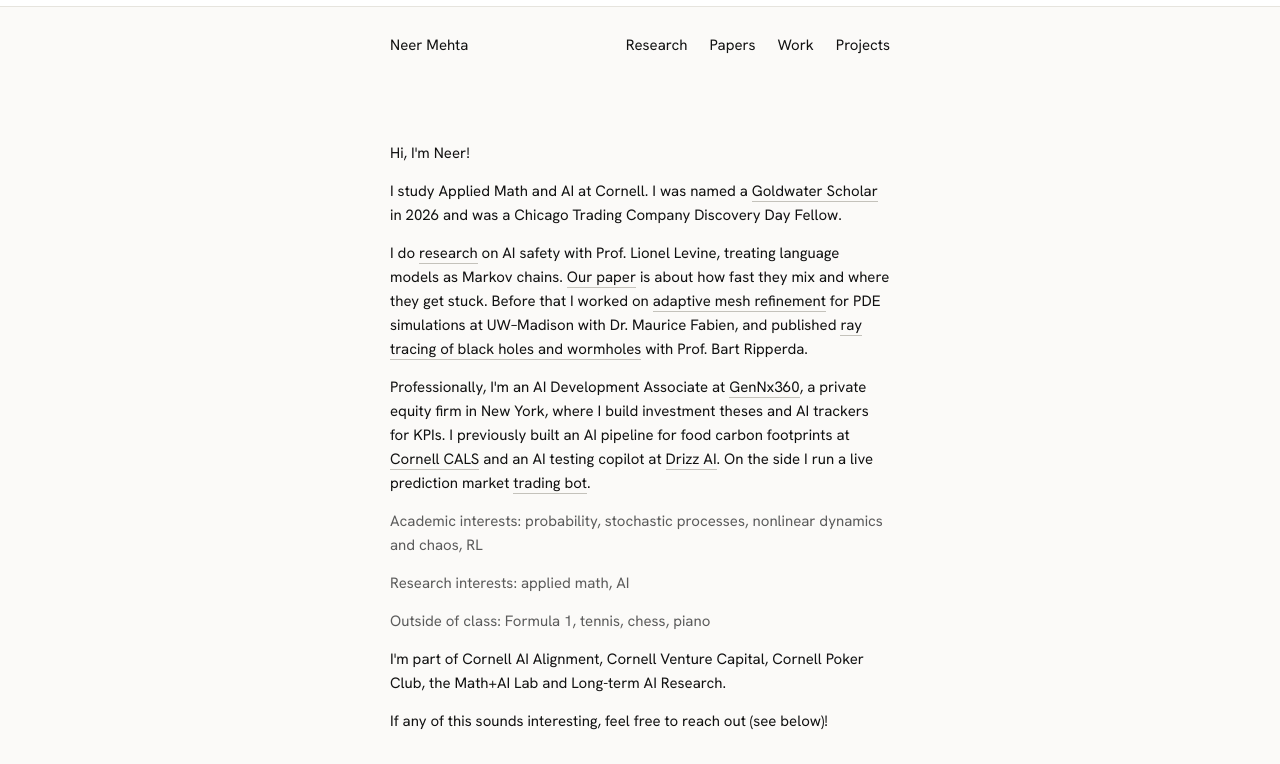
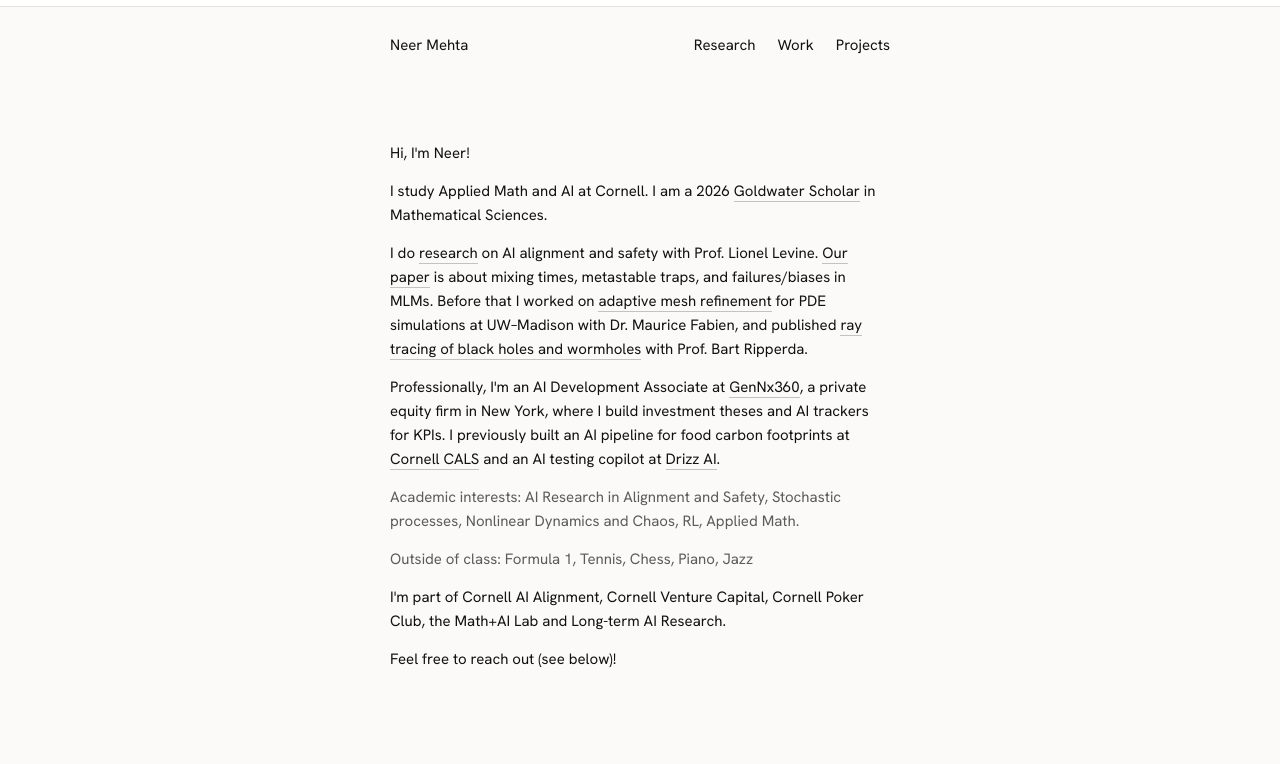
Before and after one commit to Neer-Mehta/Neer-Mehta.github.io, a plain HTML site: page index.html in a window 1280 px wide. Shown: the part 36-800 px from the top of the page. Drawn offline with Linux system fonts and the light colour scheme.

Commit message:
Merge Research and Papers into one page; update landing intro
Co-Authored-By: Claude Sonnet 5.5 <noreply@anthropic.com>

```diff
--- a/index.html
+++ b/index.html
@@ -55,6 +55,7 @@ h1 { font-size: 15px; font-weight: 500; line-height: 24px; }
 .page .desc { color: var(--fg-2); margin-bottom: 40px; }
 .back { display: inline-block; color: var(--fg-3); margin-bottom: 40px; transition: color .15s; }
 .back:hover { color: var(--fg); }
+.sub-label { color: var(--fg-3); margin: 48px 0 20px; }
 .list { display: flex; flex-direction: column; gap: 26px; }
 .entry { display: flex; gap: 16px; align-items: flex-start; }
 .entry .main { flex: 1; min-width: 0; }
@@ -114,14 +115,13 @@ footer svg { width: 20px; height: 20px; fill: currentColor; }
   <div class="col">
     <section class="view landing" id="home" aria-label="Home">
       <p>Hi, I'm Neer!</p>
-      <p>I study Applied Math and AI at Cornell. I was named a <a href="https://goldwaterscholarship.gov" target="_blank" rel="noopener">Goldwater Scholar</a> in 2026 and was a Chicago Trading Company Discovery Day Fellow.</p>
-      <p>I do <a href="#research">research</a> on AI safety with Prof. Lionel Levine, treating language models as Markov chains. <a href="https://arxiv.org/abs/2605.16378" target="_blank" rel="noopener">Our paper</a> is about how fast they mix and where they get stuck. Before that I worked on <a href="#meshes">adaptive mesh refinement</a> for PDE simulations at UW–Madison with Dr. Maurice Fabien, and published <a href="#raytracing">ray tracing of black holes and wormholes</a> with Prof. Bart Ripperda.</p>
-      <p>Professionally, I'm an AI Development Associate at <a href="#gennx360">GenNx360</a>, a private equity firm in New York, where I build investment theses and AI trackers for KPIs. I previously built an AI pipeline for food carbon footprints at <a href="#cals">Cornell CALS</a> and an AI testing copilot at <a href="#drizz">Drizz AI</a>. On the side I run a live prediction market <a href="#kalshi">trading bot</a>.</p>
-      <p class="meta">Academic interests: probability, stochastic processes, nonlinear dynamics and chaos, RL</p>
-      <p class="meta">Research interests: applied math, AI</p>
-      <p class="meta">Outside of class: Formula 1, tennis, chess, piano</p>
+      <p>I study Applied Math and AI at Cornell. I am a 2026 <a href="https://goldwaterscholarship.gov/" target="_blank" rel="noopener">Goldwater Scholar</a> in Mathematical Sciences.</p>
+      <p>I do <a href="#research">research</a> on AI alignment and safety with Prof. Lionel Levine. <a href="https://arxiv.org/abs/2605.16378" target="_blank" rel="noopener">Our paper</a> is about mixing times, metastable traps, and failures/biases in MLMs. Before that I worked on <a href="#meshes">adaptive mesh refinement</a> for PDE simulations at UW–Madison with Dr. Maurice Fabien, and published <a href="#raytracing">ray tracing of black holes and wormholes</a> with Prof. Bart Ripperda.</p>
+      <p>Professionally, I'm an AI Development Associate at <a href="#gennx360">GenNx360</a>, a private equity firm in New York, where I build investment theses and AI trackers for KPIs. I previously built an AI pipeline for food carbon footprints at <a href="#cals">Cornell CALS</a> and an AI testing copilot at <a href="#drizz">Drizz AI</a>.</p>
+      <p class="meta">Academic interests: AI Research in Alignment and Safety, Stochastic processes, Nonlinear Dynamics and Chaos, RL, Applied Math.</p>
+      <p class="meta">Outside of class: Formula 1, Tennis, Chess, Piano, Jazz</p>
       <p>I'm part of Cornell AI Alignment, Cornell Venture Capital, Cornell Poker Club, the Math+AI Lab and Long-term AI Research.</p>
-      <p>If any of this sounds interesting, feel free to reach out (see below)!</p>
+      <p>Feel free to reach out (see below)!</p>
     </section>
     <section class="view page" id="page" aria-label="Section"></section>
     <section class="view detail" id="detail" aria-label="Detail"></section>
@@ -217,8 +217,7 @@ const slug = s => s.toLowerCase();
 const secByName = n => SECTIONS.find(s => s.name === n);
 
 const PAGES = [
-  ['Research', 'Glauber dynamics on language models, black hole ray tracing, and adaptive meshes.'],
-  ['Papers', 'Preprints and publications.'],
+  ['Research', 'Glauber dynamics on language models, black hole ray tracing, adaptive meshes, and the papers that came out of them.'],
   ['Work', 'AI and investing at GenNx360, food-system modeling at Cornell CALS, and AI engineering at Drizz.'],
   ['Projects', 'Things I have built on my own.']
 ];
@@ -235,7 +234,8 @@ function entryHTML(i) {
 
 function renderPage(n) {
   const d = PAGES.find(p => p[0] === n)[1];
-  pagev.innerHTML = `<a class="back" href="#home">← Home</a><h1>${esc(n)}</h1><p class="desc">${esc(d)}</p><div class="list">${secByName(n).items.map(entryHTML).join('')}</div>`;
+  pagev.innerHTML = `<a class="back" href="#home">← Home</a><h1>${esc(n)}</h1><p class="desc">${esc(d)}</p><div class="list">${secByName(n).items.map(entryHTML).join('')}</div>` +
+    (n === 'Research' ? `<div class="sub-label">Papers</div><div class="list">${secByName('Papers').items.map(entryHTML).join('')}</div>` : '');
 }
 
 function renderDetail(it) {
@@ -250,7 +250,8 @@ function renderDetail(it) {
 function show(view) { [home, pagev, detail].forEach(v => v.classList.toggle('on', v === view)); }
 
 function apply() {
-  const h = (location.hash || '#home').slice(1), it = byId[h], pg = PAGES.find(p => slug(p[0]) === h);
+  let h = (location.hash || '#home').slice(1); if (h === 'papers') h = 'research';
+  const it = byId[h], pg = PAGES.find(p => slug(p[0]) === h);
   let sec = null;
   if (it && !it.href) { renderDetail(it); show(detail); sec = slug(it.sec); document.title = it.title + ' · Neer Mehta'; }
   else if (pg) { renderPage(pg[0]); show(pagev); sec = h; document.title = pg[0] + ' · Neer Mehta'; }
```
